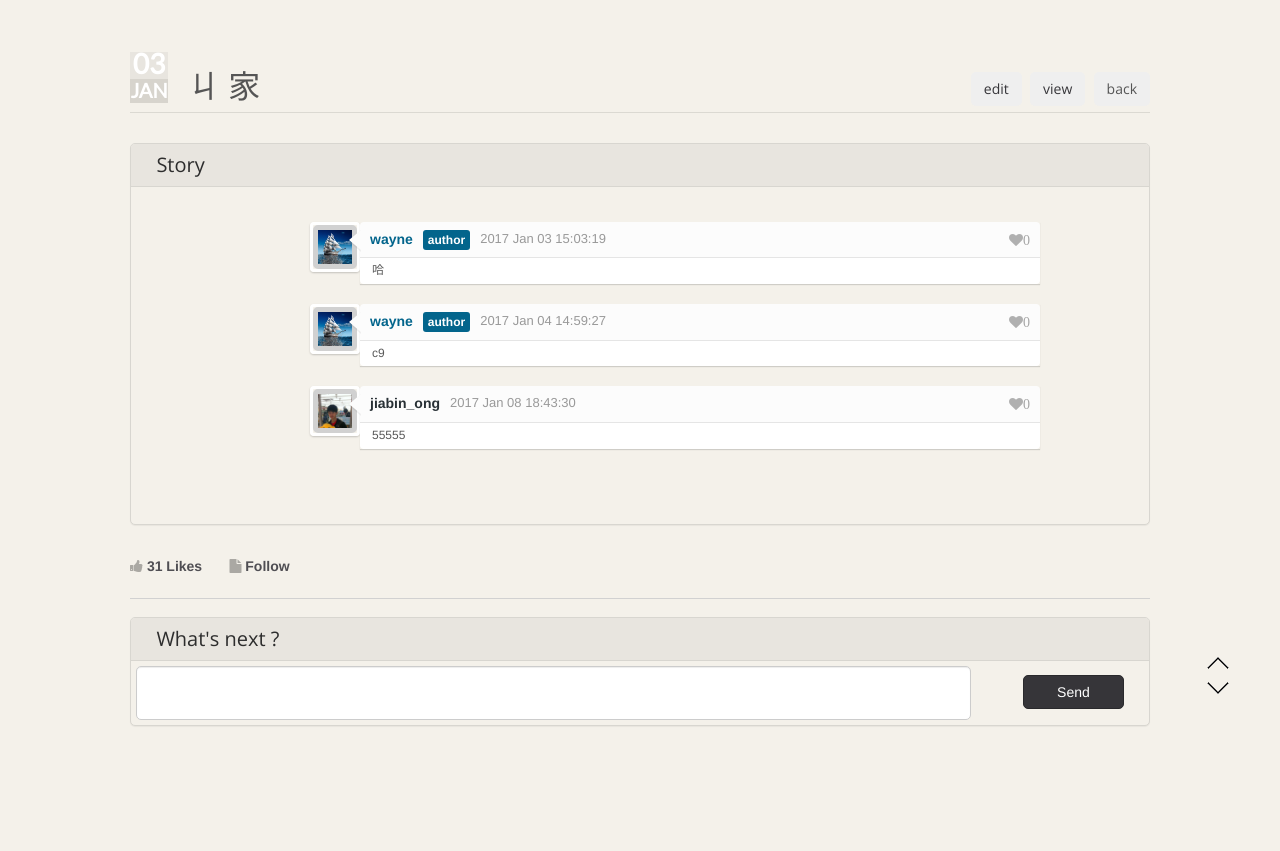
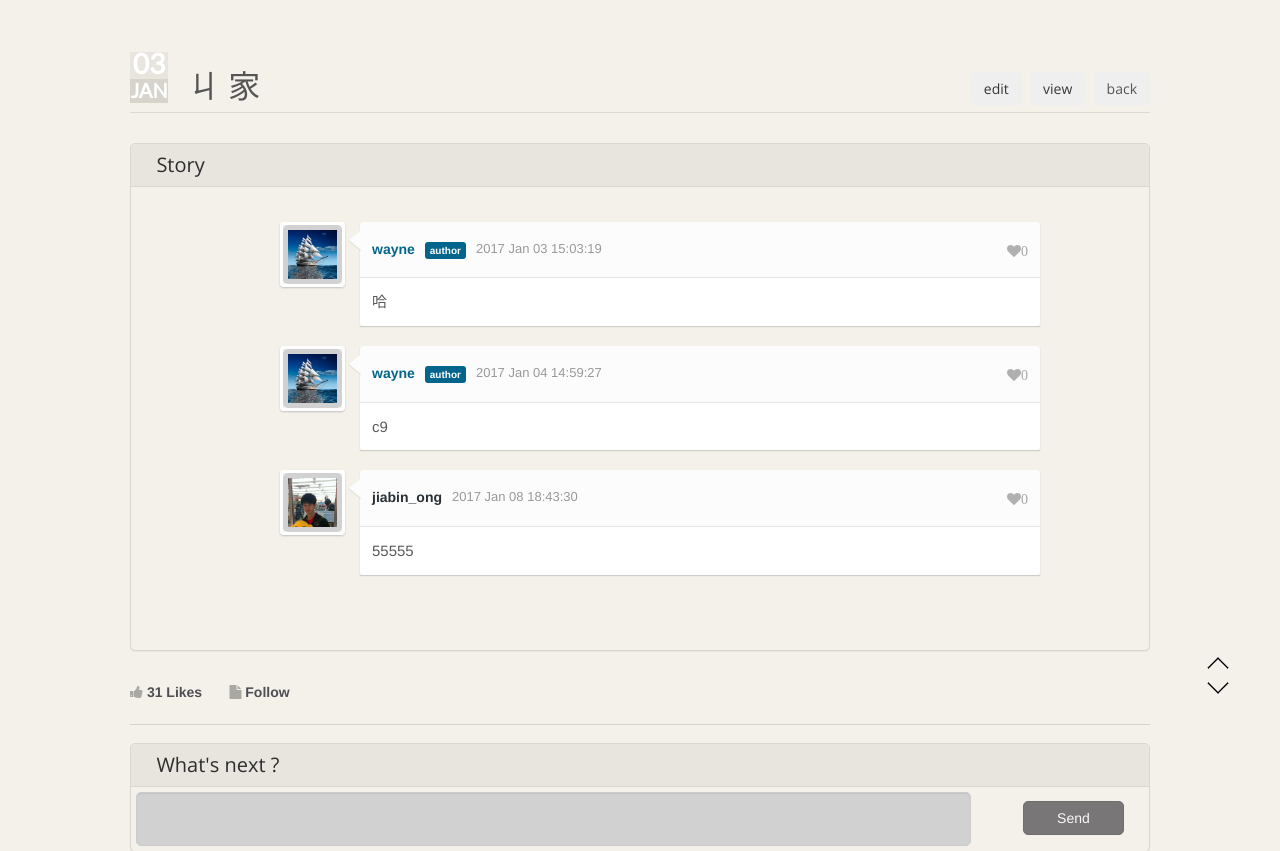
Before and after one commit to 1tangerine1day/storyteller, a Django app: page /story/1483426999816/ in a window 1280 px wide. Shown: the part 50-901 px from the top of the page. Before the commit the page ends 776 px from the top, so only its background shows below. Run offline with Django 3.2, Linux system fonts and the light colour scheme; data comes from the database, SQL or seed files in the repository; some libraries are stand-ins or nearby versions.

Commit message:
fix comment page

```diff
--- a/storyteller_app/static/css/comments.css
+++ b/storyteller_app/static/css/comments.css
@@ -37,8 +37,8 @@
  * Avatar
  ---------------------------*/
 .comments-list .comment-avatar {
-	width: 50px;
-	height: 50px;
+	width: 65px;
+	height: 65px;
 	position: relative;
 	float: left;
 	border: 3px solid #FFF;
@@ -49,10 +49,6 @@
 	-moz-box-shadow: 0 1px 2px rgba(0,0,0,0.2);
 	box-shadow: 0 1px 2px rgba(0,0,0,0.2);
 	overflow: hidden;
-}
-
-.panel-body .comment-avatar {
-	margin-left: 30px;
 }
 
 .comments-list .comment-avatar img {
@@ -106,10 +102,9 @@
 .reply-list .comment-box {
 	width: 610px;
 }
-
 .comment-box .comment-head {
 	background: #FCFCFC;
-	padding: 0px 10px;
+	padding: 10px 12px;
 	border-bottom: 1px solid #E5E5E5;
 	overflow: hidden;
 	-webkit-border-radius: 4px 4px 0 0;
@@ -121,7 +116,7 @@
 	float: right;
 	margin-left: 14px;
 	position: relative;
-	top: 1px;
+	top: 2px;
 	color: #A6A6A6;
 	cursor: pointer;
 	-webkit-transition: color 0.3s ease;
@@ -155,8 +150,8 @@
 
 .comment-box .comment-content {
 	background: #FFF;
-	padding: 1px 12px;
-	font-size: 12px;
+	padding: 12px;
+	font-size: 15px;
 	color: #595959;
 	-webkit-border-radius: 0 0 4px 4px;
 	-moz-border-radius: 0 0 4px 4px;
@@ -168,7 +163,7 @@
 	content: 'author';
 	background: #03658c;
 	color: #FFF;
-	font-size: 12px;
+	font-size: 10px;
 	padding: 3px 5px;
 	font-weight: 700;
 	margin-left: 10px;
--- a/storyteller_app/templates/storyteller_app/story.html
+++ b/storyteller_app/templates/storyteller_app/story.html
@@ -131,13 +131,10 @@
                         		    <h3>&nbsp;&nbsp;Story</h3>
 	                            </div>
 								<div class="panel-body">
-
                                 <div class="flip-container">
                                     <div class="flipper" id="card">
-
         								<div class = "front" id="front">
                                         <div class="comments-container">
-
                                             <ul id="comments-list" class="comments-list">
                                                 {% for story in story %}
                                                 <li>
@@ -153,13 +150,9 @@
                                                                 <h6 class="comment-name"><a href="{% url 'personal' story.auther %}">{{story.auther}}</a></h6>
                                                                 {% endif %}
                                                                 <span>{{ story.time }}</span>
-
-                                                                    <a onclick="likes_story({{story.pk}});">
-
-                                                                        <i class="fa fa-heart" >{{ story.likes }}</i>
-
-                                                                    </a>
-
+                                                                <a onclick="likes_story({{story.pk}});">
+                                                                   <i class="fa fa-heart" >{{ story.likes }}</i>
+                                                                </a>
                                                             </div>
                                                             <div class="comment-content">
                                                                 {{ story.context }}
@@ -207,7 +200,7 @@
                 <div id ="refresh_bottom">
                 <a onclick="likes_in_post({{post.created_id}});"><i class="fa fa-thumbs-up fa-1x"></i>&nbsp;<b>{{post.post_likes}}&nbsp;Likes</b></a>&nbsp;&nbsp;&nbsp;&nbsp;&nbsp;&nbsp;
                 <a onclick="follow({{post.created_id}});"><i class="fa fa-file fa-1x"></i>&nbsp;<b>Follow</b></a>&nbsp;&nbsp;&nbsp;&nbsp;&nbsp;&nbsp;
-                <!--<a href="#"><i class="fa fa-share fa-2x"></i>&nbsp;<b>Share</b></a>-->
+
 
                 {% if user.is_authenticated %}
                 <a href="https://www.facebook.com/sharer/sharer.php?u=https://storyteller-a1tangerine1day.c9users.io/story/{{ post.created_id }}/" target="_blank">
@@ -239,15 +232,19 @@
 				                    	{% if user.is_authenticated %}
 				                    	<div class="col-md-1 comment-avatar"><img src="{{my_img.img.url}}" alt=""></div>
                                         <div class="col-md-9">
-						                    <textarea rows="2" maxlength="100" class="form-control" id="context" name="context" style="resize:none;"></textarea>
+						                    <textarea rows="2" maxlength="80" class="form-control" id="context" name="context" style="resize:none;"></textarea>
                                         </div>
                                         {% else %}
                                         <div class="col-md-10">
-						                    <textarea rows="2" maxlength="100" class="form-control" id="context" name="context" style="resize:none;"></textarea>
+						                    <textarea rows="2" maxlength="100" class="form-control" id="context" name="context" disabled style="resize:none;"></textarea>
                                         </div>
                                         {% endif %}
 				                    </div>
+				                    {% if user.is_authenticated %}
 					                <button class="btn btn-primary" type="submit">Send</button>
+					                {% else %}
+					                <button class="btn btn-primary" type="submit" disabled>Send</button>
+					                {% endif %}
 				                </form>
 		                    </div>
 	                   </div>
```
Also changed, not shown: 1 other file.
